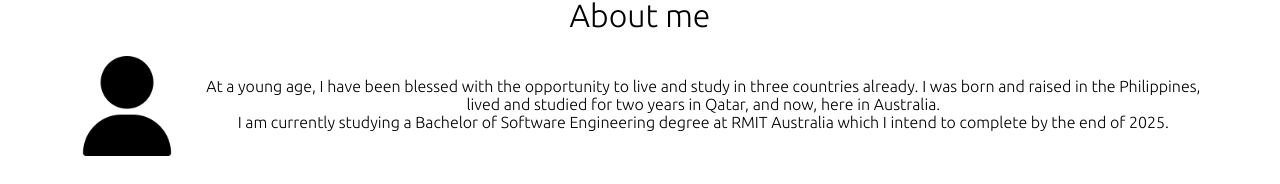
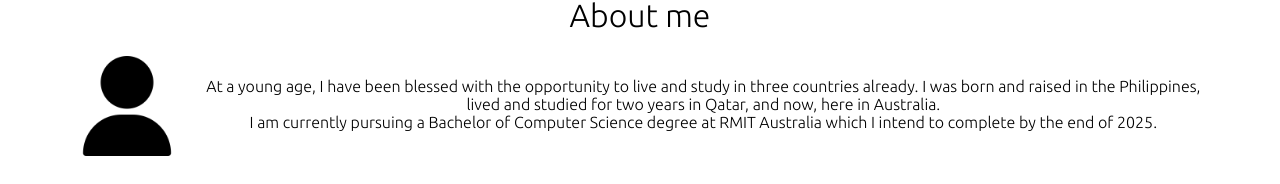
Before and after one commit to labelenn/lance-belen, a React (Create React App) app in the folder lance-belen/: page /lance-belen/about-me in a window 1280 px wide. Shown: the part 350-534 px from the top of the page. Built offline with nearby package versions, Linux system fonts and the light colour scheme; a web font is replaced by a local one.

Commit message:
Updated course info

```diff
--- a/lance-belen/src/pages/AboutMe.js
+++ b/lance-belen/src/pages/AboutMe.js
@@ -26,7 +26,7 @@ function AboutMe() {
               <h4 id = "about-me-text">
               At a young age, I have been blessed with the opportunity to live and study in three countries already.
               I was born and raised in the Philippines, lived and studied for two years in Qatar, and now, here in Australia.<br></br>
-              I am currently studying a Bachelor of Software Engineering degree at RMIT Australia which I intend to complete by the end of 2025.
+              I am currently pursuing a Bachelor of Computer Science degree at RMIT Australia which I intend to complete by the end of 2025.
               </h4>
             </div>
 
```
